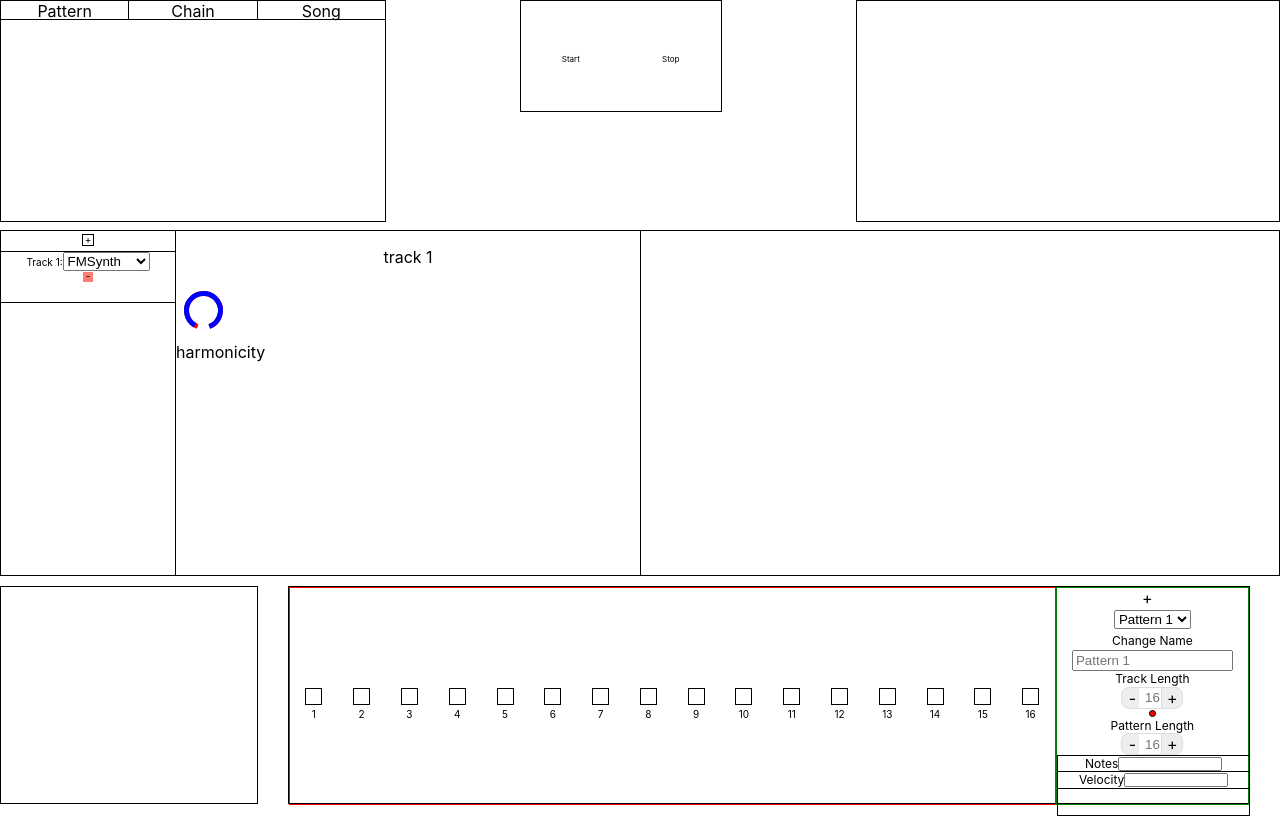
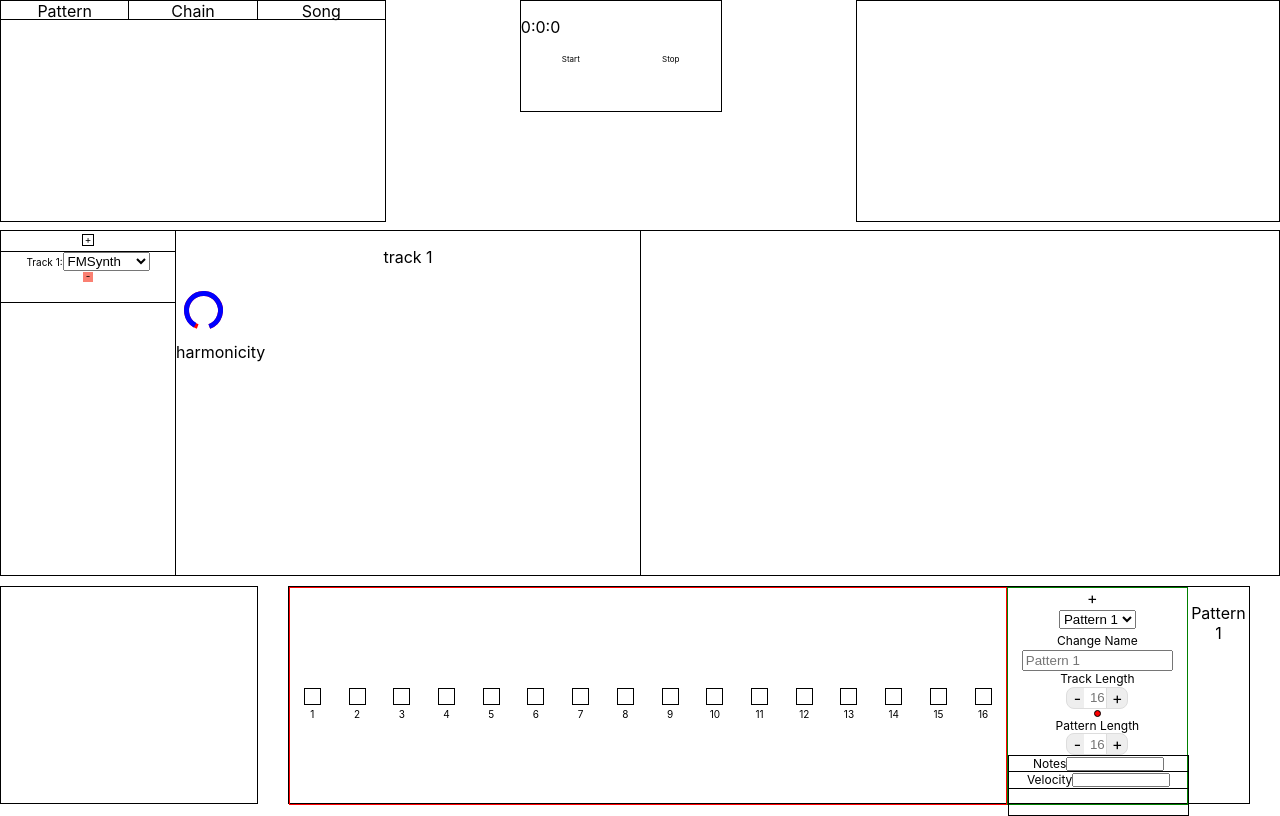
Before and after one commit to lemoswilson/quarenTunes, a React (Create React App) app: page / in a window 1280 px wide. Built offline with nearby package versions, Linux system fonts and the light colour scheme.

Commit message:
create sequencer custom hook

```diff
--- a/src/App.js
+++ b/src/App.js
@@ -136,6 +136,7 @@ class App extends Component {
     };
 
     this.addTrackToSequencer = (trackNumber) => {
+      let pat = React.createRef(new Tone.Part());
       this.setState(state => {
         let newState = {...state};
         newState.sequencer = {
@@ -145,7 +146,8 @@ class App extends Component {
           if (parseInt(key) >= 0) {
             newState.sequencer[key]['tracks'][trackNumber] = {
               length: state.sequencer[key]['patternLength'],
-              triggState: new Tone.Part(),
+              // triggState: new Tone.Part(),
+              triggState: pat,
               events: Array(state.sequencer[key]['patternLength']).fill({}),
               page: 0,
               selected: [],
--- a/src/containers/MainWindow/Instruments/FMSynth/FMSynth.js
+++ b/src/containers/MainWindow/Instruments/FMSynth/FMSynth.js
@@ -38,7 +38,9 @@ const FMSynth = (props) => {
         selfRef = useRef(new Tone.FMSynth(state)),
         TrkCtx = useContext(trackContext),
         SeqCtx = useContext(sequencerContext),
-        filterRef = useRef(new Tone.Filter(30, 'lowpass').toMaster());
+        filterRef = useRef(new Tone.Filter(30, 'lowpass').toMaster()),
+        seqCounter = SeqCtx.counter,
+        getTrackCallback = TrkCtx.getTrackCallback;
 
     // const updateTrkRef = () => {
     //     TrkCtx.getTrackRef(selfRef.current, props.trackIndex);
@@ -88,6 +90,7 @@ const FMSynth = (props) => {
     });
 
 
+
     // SHOULD I SET A TIMEOUT FOR SETTING UP THE CALLBACK TO THE PART?
     // useEffect(() => {
     //     if (SeqCtx[SeqCtx.activePattern]){
@@ -132,14 +135,29 @@ const FMSynth = (props) => {
 
     // Instrument callback to be added to the triggState;
     const FMSynthPlayer = (time, value) => {
-        console.log(Tone.Transport.loopStart, Tone.Transport.loopEnd);
+        console.log('[FMSynth.js]: loopStart', Tone.Transport.loopStart, 'loopEnd', Tone.Transport.loopEnd);
+        console.log('[FMSynth.js]: TransportPosition', Tone.Transport.position);
+        console.log('[FMSynth.js]: selfRef', selfRef);
+        Object.keys(SeqCtx).map(SeqKeys => {
+            if (parseInt(SeqKeys) >= 0){
+                Object.keys(SeqCtx[SeqKeys]['tracks']).map(track => {
+                    console.log('[FMSynth.js]: Sequencia', SeqKeys, 'Track', track, 'state', SeqCtx[SeqKeys]['tracks'][track].triggState.state);
+                    return '';
+                });
+            }
+            return '';
+        });
         let bb, velocity;
-        velocity = value.velocity ? value.velocity : 127;
+        velocity = value.velocity ? value.velocity : 60;
         bb = value.note ? value.note : null;
         bb.map(note => {
         selfRef.current.triggerAttackRelease(note, '8n', time, velocity)
         })
     }
+
+    useEffect(() => {
+        getTrackCallback(FMSynthPlayer, props.trackIndex);
+    }, [props.trackIndex, seqCounter]);
 
         return (
             <div className="FMSynth">
--- a/src/containers/Sequencer/Sequencer.js
+++ b/src/containers/Sequencer/Sequencer.js
@@ -1,4 +1,4 @@
-import React, { useContext, useState, useEffect } from 'react';
+import React, { useContext, useState, useEffect, useRef } from 'react';
 import trackContext from '../../context/trackContext';
 import toneContext from '../../context/toneContext';
 import sequencerContext from '../../context/sequencerContext';
@@ -6,6 +6,7 @@ import './Sequencer.scss'
 import Steps from './Steps/Steps.js'
 import StepsEdit from './Steps/StepsEdit'
 import arrangerContext from '../../context/arrangerContext';
+import useCustomRef from '../../hooks/useCustomRef';
 // import { useCallback } from 'react';
 
 export const returnPartArray = (length) => {
@@ -176,28 +177,21 @@ const Sequencer = (props) => {
     const selectPattern = (e) => {
         e.preventDefault();
         let nextPattern = e.target.value,
-            now = Tone.Transport.position,
             chainAfter = sequencerState[sequencerState.activePattern]['chainAfter'],
-            loopStart = parseInt(sequencerState[sequencerState.activePattern]['patternLength']),
-            loopEnd = loopStart + parseInt(sequencerState[nextPattern]['patternLength']);
-
+            loopStart = 0,
+            loopEnd = parseInt(sequencerState[nextPattern]['patternLength']);
         if (Tone.Transport.state === 'started'){
-            Tone.Transport.loopStart = `0:0:${loopStart}`;
-            Tone.Transport.loopEnd = `0:0:${loopEnd}`;
             Object.keys(sequencerState[sequencerState.activePattern]['tracks']).map(track => {
                 if (sequencerState[sequencerState.activePattern]['tracks'][track]) {
+                    console.log('[Sequencer.js]: stoping tracks part,', sequencerState.activePattern);
+                    sequencerState[sequencerState.activePattern]['tracks'][track].triggState.stop(0);
+                    console.log('[Sequencer.js]: starting tracks part,', nextPattern);
+                    sequencerState[nextPattern]['tracks'][track].triggState.start(0);
                     Tone.Transport.scheduleOnce(() => {
-                    sequencerState[sequencerState.activePattern]['tracks'][track].triggState.stop();
-                    sequencerState[sequencerState.activePattern]['tracks'][track].triggState.mute = true;
-                    }, `0:0:${loopStart}`)
-                    // sequencerState[sequencerState.activePattern]['tracks'][track].triggState.stop(`0:0:${loopStart}`);
-                }
-                return '';
-            });
-            Object.keys(sequencerState[nextPattern]['tracks']).map(track => {
-                if (sequencerState[nextPattern]['tracks'][track]) {
-                    sequencerState[nextPattern]['tracks'][track].triggState.start(`0:0:${loopStart}`);
-                    sequencerState[nextPattern]['tracks'][track].triggState.mute = false;
+                        Tone.Transport.loopEnd = `0:0:${loopEnd}`
+                        sequencerState[sequencerState.activePattern]['tracks'][track].triggState.mute = true;
+                        sequencerState[nextPattern]['tracks'][track].triggState.mute = false;
+                    }, `0:0:0`)
                 }
                 return '';
             });
@@ -213,10 +207,11 @@ const Sequencer = (props) => {
                 });
                 }, time);
 
-            }, `0:0:${loopStart}`)
+            }, '0:0:0')
         } else {
             Object.keys(sequencerState[sequencerState.activePattern]['tracks']).map(track => {
                 if (sequencerState[sequencerState.activePattern]['tracks'][track]) {
+                    console.log('[Sequencer.js]: stopping part of track', track, 'pattern', sequencerState.activePattern);
                     sequencerState[sequencerState.activePattern]['tracks'][track].triggState.stop();
                 }
                 return '';
@@ -230,6 +225,63 @@ const Sequencer = (props) => {
             });
         }
     };
+    // const selectPattern = (e) => {
+    //     e.preventDefault();
+    //     let nextPattern = e.target.value,
+    //         now = Tone.Transport.position,
+    //         chainAfter = sequencerState[sequencerState.activePattern]['chainAfter'],
+    //         loopStart = parseInt(sequencerState[sequencerState.activePattern]['patternLength']),
+    //         loopEnd = loopStart + parseInt(sequencerState[nextPattern]['patternLength']);
+
+    //     if (Tone.Transport.state === 'started'){
+    //         Tone.Transport.loopStart = `0:0:${loopStart}`;
+    //         Tone.Transport.loopEnd = `0:0:${loopEnd}`;
+    //         Object.keys(sequencerState[sequencerState.activePattern]['tracks']).map(track => {
+    //             if (sequencerState[sequencerState.activePattern]['tracks'][track]) {
+    //                 Tone.Transport.scheduleOnce(() => {
+    //                 sequencerState[sequencerState.activePattern]['tracks'][track].triggState.stop();
+    //                 sequencerState[sequencerState.activePattern]['tracks'][track].triggState.mute = true;
+    //                 }, `0:0:${loopStart}`)
+    //                 // sequencerState[sequencerState.activePattern]['tracks'][track].triggState.stop(`0:0:${loopStart}`);
+    //             }
+    //             return '';
+    //         });
+    //         Object.keys(sequencerState[nextPattern]['tracks']).map(track => {
+    //             if (sequencerState[nextPattern]['tracks'][track]) {
+    //                 sequencerState[nextPattern]['tracks'][track].triggState.start(`0:0:${loopStart}`);
+    //                 sequencerState[nextPattern]['tracks'][track].triggState.mute = false;
+    //             }
+    //             return '';
+    //         });
+    //         Tone.Transport.scheduleOnce((time) => {
+
+    //             Tone.Draw.schedule(() => {
+    //             setSequencer(state => {
+    //                 let newState = {
+    //                     ...state,
+    //                     activePattern: parseInt(nextPattern),
+    //                 }
+    //                 return newState;
+    //             });
+    //             }, time);
+
+    //         }, `0:0:${loopStart}`)
+    //     } else {
+    //         Object.keys(sequencerState[sequencerState.activePattern]['tracks']).map(track => {
+    //             if (sequencerState[sequencerState.activePattern]['tracks'][track]) {
+    //                 sequencerState[sequencerState.activePattern]['tracks'][track].triggState.stop();
+    //             }
+    //             return '';
+    //         });
+    //         setSequencer(state => {
+    //             let newState = {
+    //                 ...state,
+    //                 activePattern: parseInt(nextPattern),
+    //             }
+    //             return newState;
+    //         });
+    //     }
+    // };
 
     const changePatternName = (name) => {
         setSequencer(state => {
@@ -417,6 +469,7 @@ const Sequencer = (props) => {
                         setNote={setNote}
                         changePage={changePage}
                         setVelocity={setVelocity}></StepsEdit>
+                <p> {`${sequencerState[sequencerState.activePattern]['name']}`} </p>
             </div>
         )
 }
--- a/src/containers/Transport/Transport.js
+++ b/src/containers/Transport/Transport.js
@@ -15,6 +15,7 @@ const Transport = (props) => {
         bpm: 120,
         loopStart: 0,
         loopEnd: '4m',
+        loop: true,
         masterVolume: -3,
         // mode: 'pattern' // three modes, pattern, song,
     })
@@ -27,6 +28,21 @@ const Transport = (props) => {
     useEffect(() => {
         Tone.Master.volume.value = transportState.masterVolume;
     }, [transportState.masterVolume])
+
+    // useEffect(() => {
+    //     setTransportState(state => ({
+    //         ...state,
+    //         indicatorPosition: Tone.Transport.position,
+    //     }))
+    // }, [Tone.Transport.position])
+
+    useEffect(() => {
+        if(transportState.isPlaying) {
+            Tone.Transport.start();
+        } else {
+            Tone.Transport.stop();
+        }
+    }, [transportState.isPlaying])
 
     // Subscribing transportContext to any change in transportState
     useEffect(() => {
@@ -43,7 +59,7 @@ const Transport = (props) => {
                 isPlaying: true,
             }))
         }
-        Tone.Transport.start();
+        // Tone.Transport.start();
     }
 
     const stopCallback = () => {
@@ -55,7 +71,11 @@ const Transport = (props) => {
     }
 
     const stop = () => {
-        Tone.Transport.stop();
+        if (ArrCtx.mode === 'pattern') {
+            console.log('[Transport.js]: cancelling callbacks');
+            stopCallback();
+        }
+        // Tone.Transport.stop();
         if (transportState.isPlaying) {
             setTransportState(state => ({
                 ...state,
@@ -66,8 +86,9 @@ const Transport = (props) => {
 
         return(
             <div className="transport">
-                <div className="start" onClick={start}>Start</div>
-                <div className="stop" onClick={stop}>Stop</div>
+                    <div className="start" onClick={start}>Start</div>
+                    <div className="stop" onClick={stop}>Stop</div>
+            <p className="position">{ transportState.indicatorPosition }</p>
             </div>
         )
 }
--- a/src/containers/Transport/Transport.scss
+++ b/src/containers/Transport/Transport.scss
@@ -5,6 +5,7 @@
     width: 200px;
     display: flex;
     flex-direction: row;
+    position: relative;
 
     .start,
     .stop {
@@ -13,4 +14,8 @@
         width: 10%;
         height: 3%;
     }
+
+    .position {
+        position: absolute;
+    }
 }
--- /dev/null
+++ b/src/hooks/useCustomRef.js
@@ -0,0 +1,10 @@
+import { useRef, useContext } from 'react';
+// import toneContext from '../context/toneContext';
+
+const useCustomRef = (value) => {
+    // let Tone = useContext(toneContext);
+    const ref = useRef(value)
+    return ref.current;
+};
+
+export default useCustomRef;
```
Also changed, not shown: src/containers/Arranger/Arranger.js (+19 -12 lines), src/hooks/usePrevious.js (added, +11 -0 lines).
